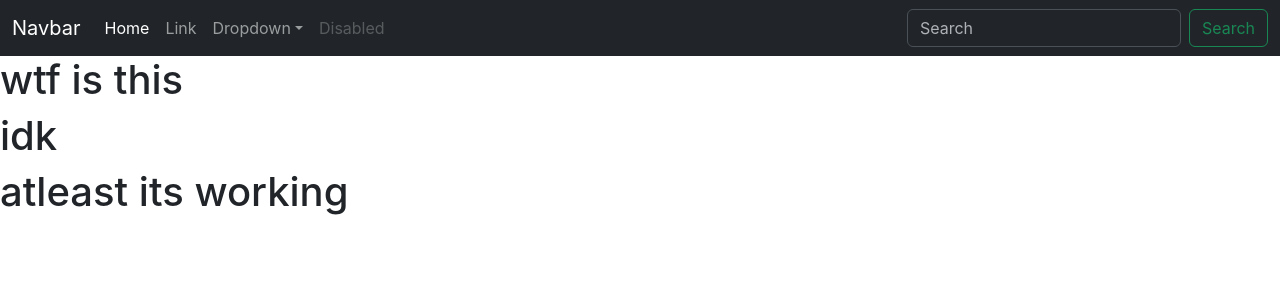
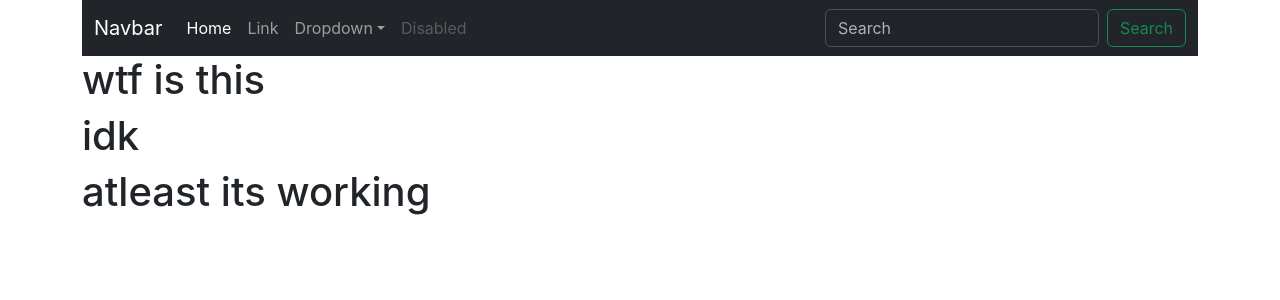
Before and after one commit to iamharshdabas/todo, a React (Create React App) app: page / in a window 1280 px wide. Shown: the top 300 px of the page. Built offline with nearby package versions, Linux system fonts and the light colour scheme.

Commit message:
ADD App.js: div container

```diff
--- a/src/App.js
+++ b/src/App.js
@@ -16,10 +16,10 @@ const todos = [
 
 function App() {
   return (
-    <>
+    <div className='container'>
       <Header />
       <Todo todos={todos} />
-    </>
+    </div>
   );
 }
 
```
